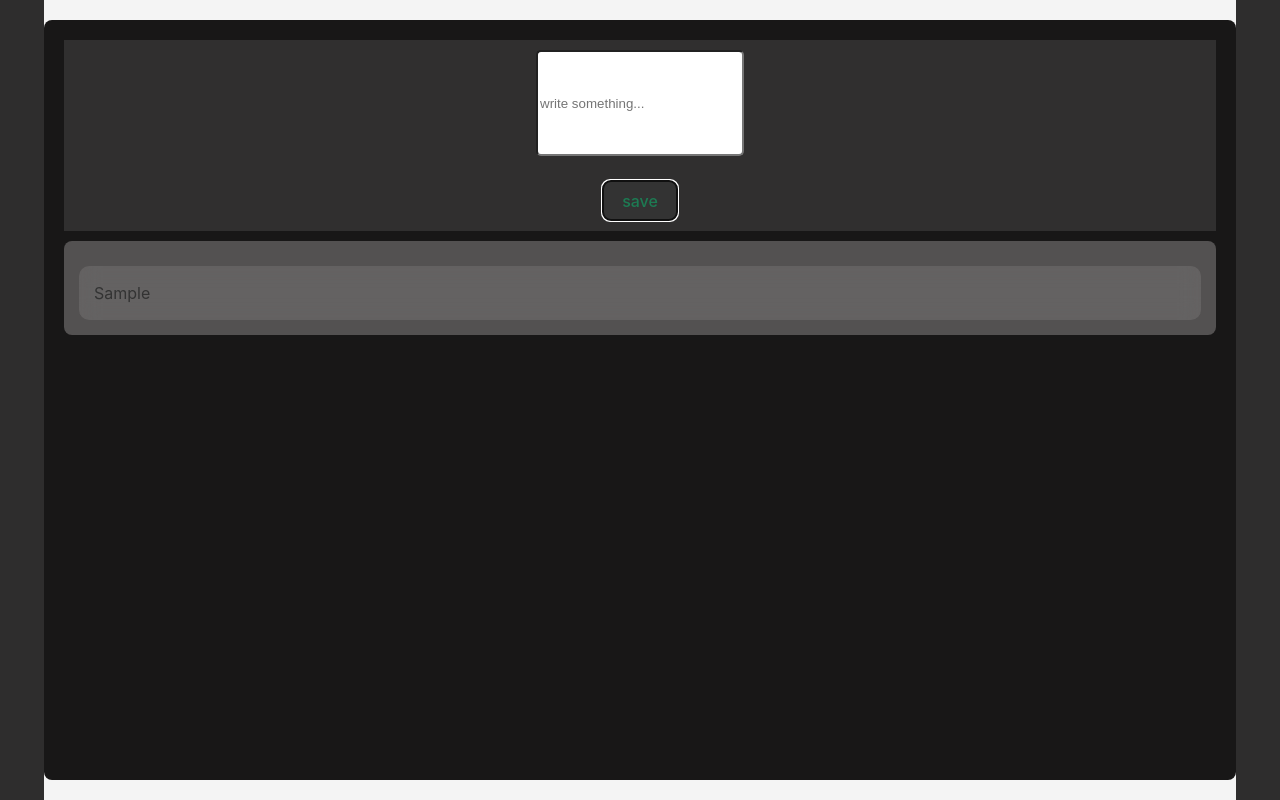
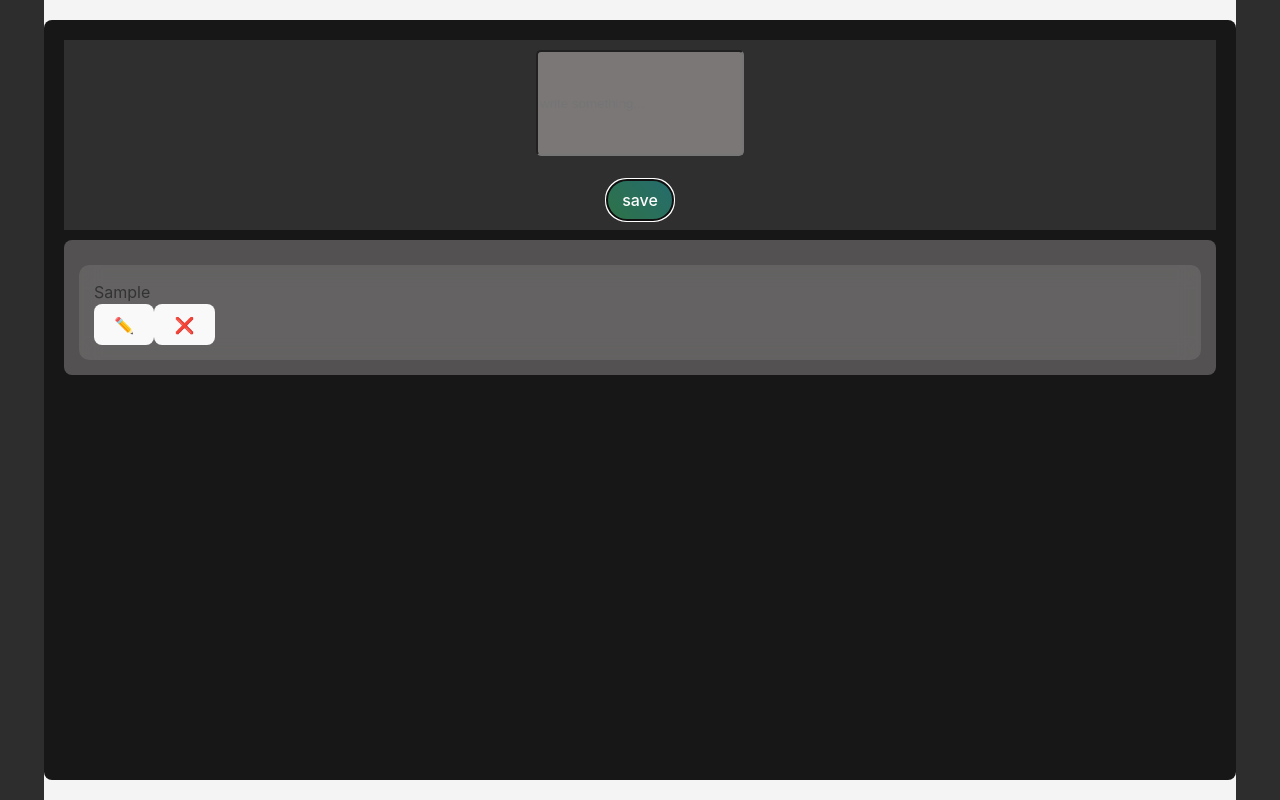
Before and after one commit to hampusvh/react-playground, a React (Vite) app in the folder note-taking-app/app-project/: page / in a window 1280 px wide. Both pictures are taken after typing "Sample" into the empty fields and a click on the button "save". Built offline with nearby package versions, Linux system fonts and the light colour scheme.

Commit message:
added edit & delete buttons

```diff
--- a/note-taking-app/app-project/src/App.css
+++ b/note-taking-app/app-project/src/App.css
@@ -37,15 +37,25 @@ body {
 }
 
 .note-input {
-  background-color: white;
+  color: orange;
+  background-color: rgb(124, 119, 119);
   width: 200px;
   height: 100px;
   border-radius: 5px;
 }
 
 .save-button {
-  background-color: #333;
-  color: rgb(29, 123, 83);
+  background: linear-gradient(45deg, #2e7247, #256c6e);
+  border: none;
+  padding: 10px 15px;
+  color: white;
+  border-radius: 30px;
+  cursor: pointer;
+  transition: transform 0.2s ease-in-out;
+}
+
+.save-button:active {
+  transform: scale(0.9);
 }
 
 .note-container {
--- a/note-taking-app/app-project/src/App.jsx
+++ b/note-taking-app/app-project/src/App.jsx
@@ -14,6 +14,16 @@ function App() {
     setNotes(updatedNotes);
   };
 
+  const editNote = (index, newText) => {
+    const updatedNotes = [...notes];
+    updatedNotes[index] = newText;
+    setNotes(updatedNotes);
+  };
+
+  const deleteNote = (index) => {
+    setNotes(notes.filter((_, i) => i !== index));
+  };
+
   useEffect(() => {
     localStorage.setItem("notes", JSON.stringify(notes));
   }, [notes]);
@@ -25,7 +35,14 @@ function App() {
 
     <div className="note-container">
       {notes.map((note, index) => (
-        <div key={index} className="note-box">{note}</div>
+        <div key={index} className="note-box">{note}<div>
+          <button
+            className="edit-btn"
+            onClick={() => editNote(index, promt("edit note:", note))}
+            >✏️</button>
+            <button className="delete-btn" onClick={() => deleteNote(index)}>❌</button>
+          </div>
+        </div>
       ))}
     </div>
     </div>
```
